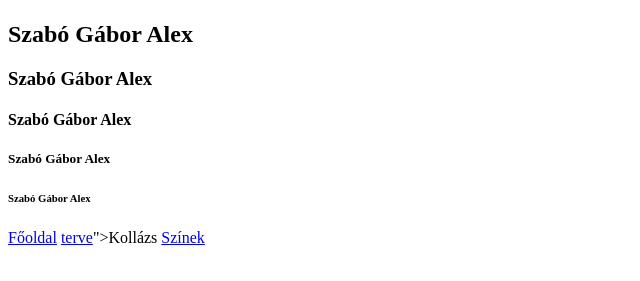
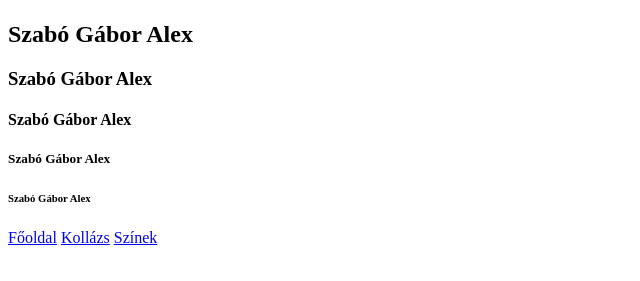
Before and after one commit to DJGaborAlex/h1-h6, a plain HTML site: page index.html in a window 1280 px wide. Shown: the part 59-340 px from the top of the page, without its empty margins (0-640 px from the left). Drawn offline with Linux system fonts and the light colour scheme.

Commit message:
Update index.html

```diff
--- a/index.html
+++ b/index.html
@@ -12,7 +12,7 @@
   <h5>Szabó Gábor Alex</h5>
   <h6>Szabó Gábor Alex</h6>
   <a href="index.html">Főoldal</a>
-  <a href="https:&#x2F;&#x2F;www.canva.com&#x2F;design&#x2F;DAFw7rWqAVc&#x2F;view?utm_content=DAFw7rWqAVc&amp;utm_campaign=designshare&amp;utm_medium=embeds&amp;utm_source=link" target="_blank" rel="noopener">terve</a>">Kollázs</a>
+  <a href="https:&#x2F;&#x2F;www.canva.com&#x2F;design&#x2F;DAFw7rWqAVc&#x2F;view?utm_content=DAFw7rWqAVc&amp;utm_campaign=designshare&amp;utm_medium=embeds&amp;utm_source=link" target="_blank" rel="noopener">Kollázs</a>
   <a href="color.html">Színek</a>
 
 
```
